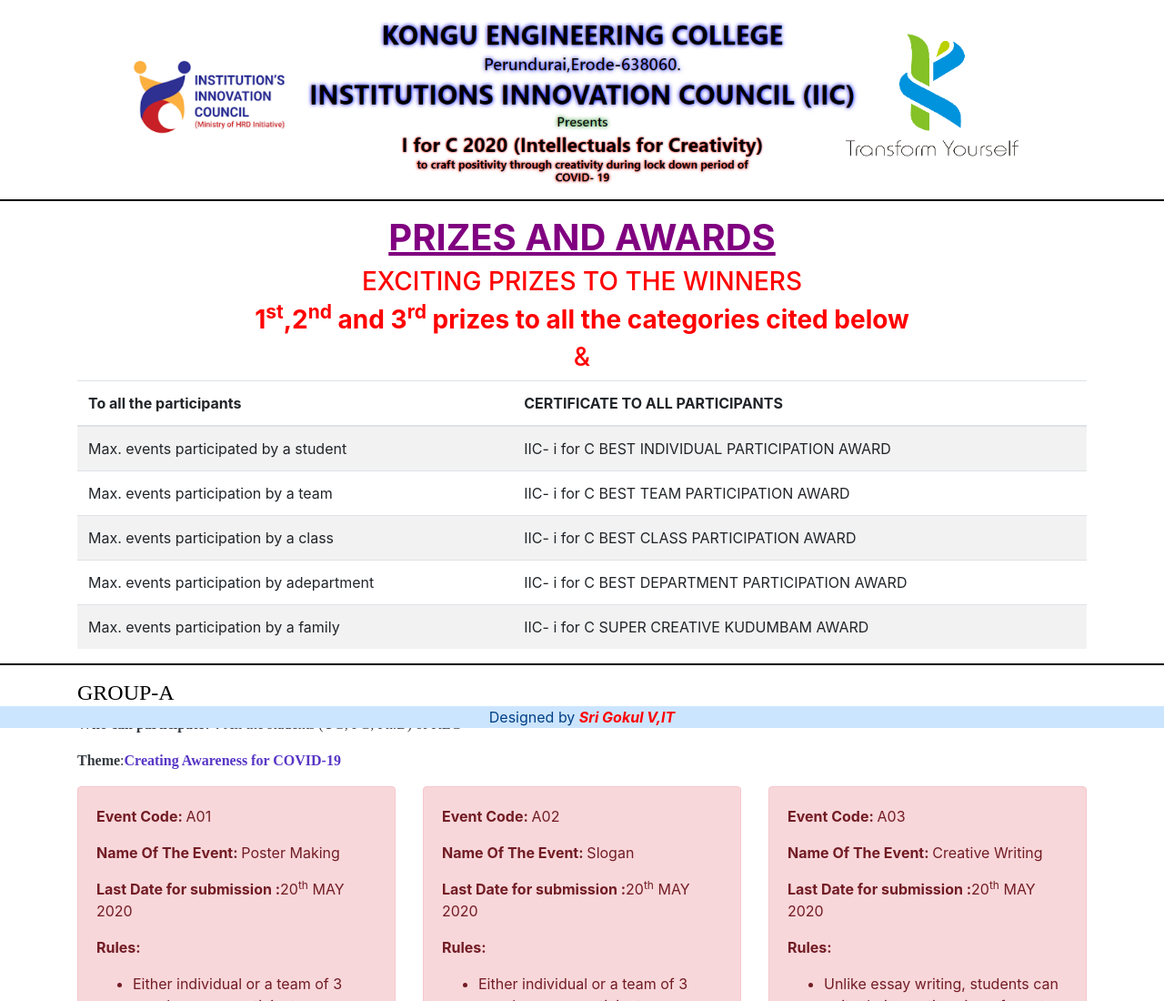
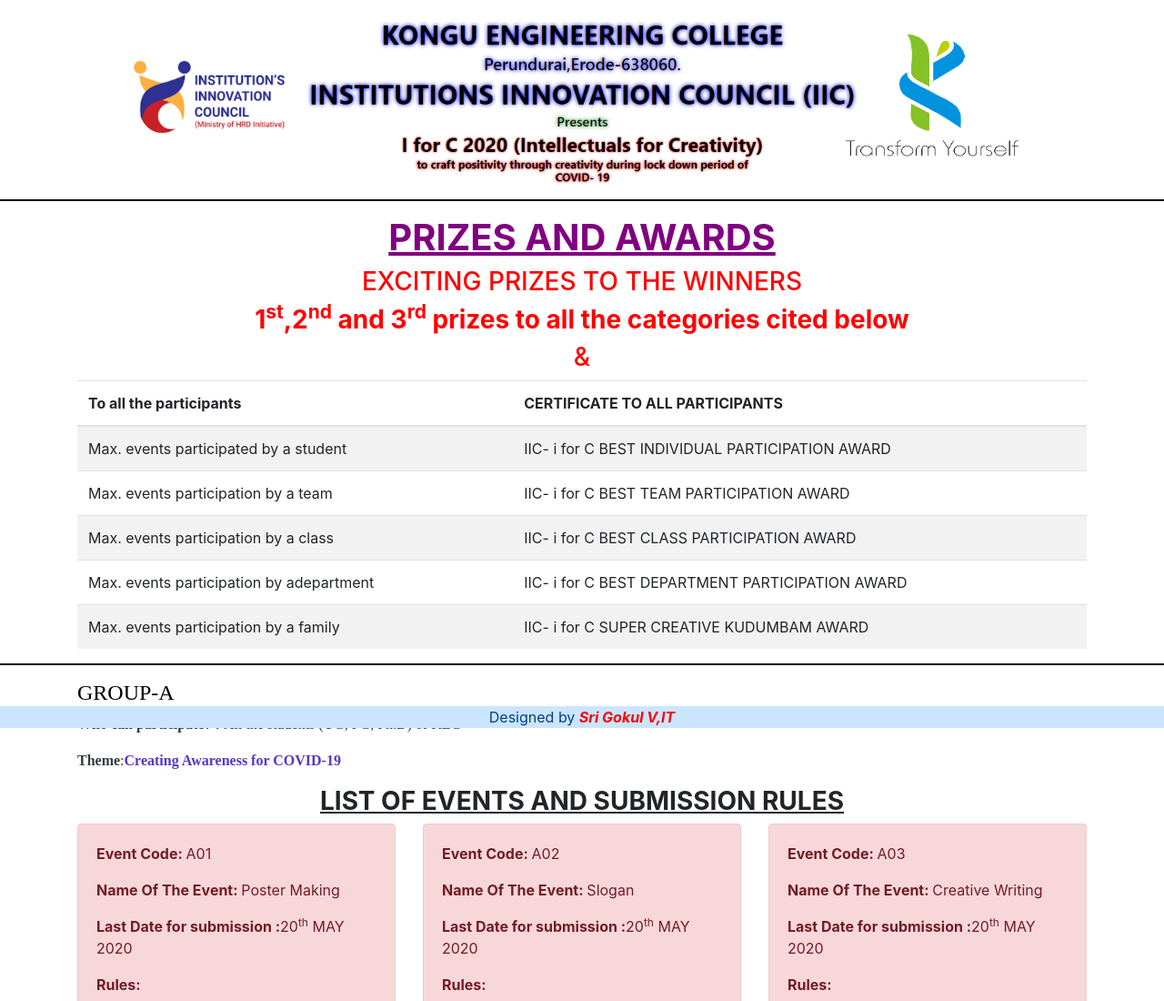
Before and after one commit to iicevents/lockdownevents, a plain HTML site: page index.html in a window 1280 px wide. Shown: the top 1100 px of the page at 91% size. Drawn offline with nearby package versions, Linux system fonts and the light colour scheme.

Commit message:
Update index.html

```diff
--- a/index.html
+++ b/index.html
@@ -186,6 +186,7 @@ body
         <p class="text-dark"><b>Theme</b>:<b style="color:#5736c5;">Creating Awareness for COVID-19</b></p>
         </div>
 		<div class="container">
+			<h3 class="text-center"><b><u>LIST OF EVENTS AND SUBMISSION RULES</u></b></h3>
         <div class="card-deck">
   				<div class="card alert-danger">
  				   <div class="card-body">
```
